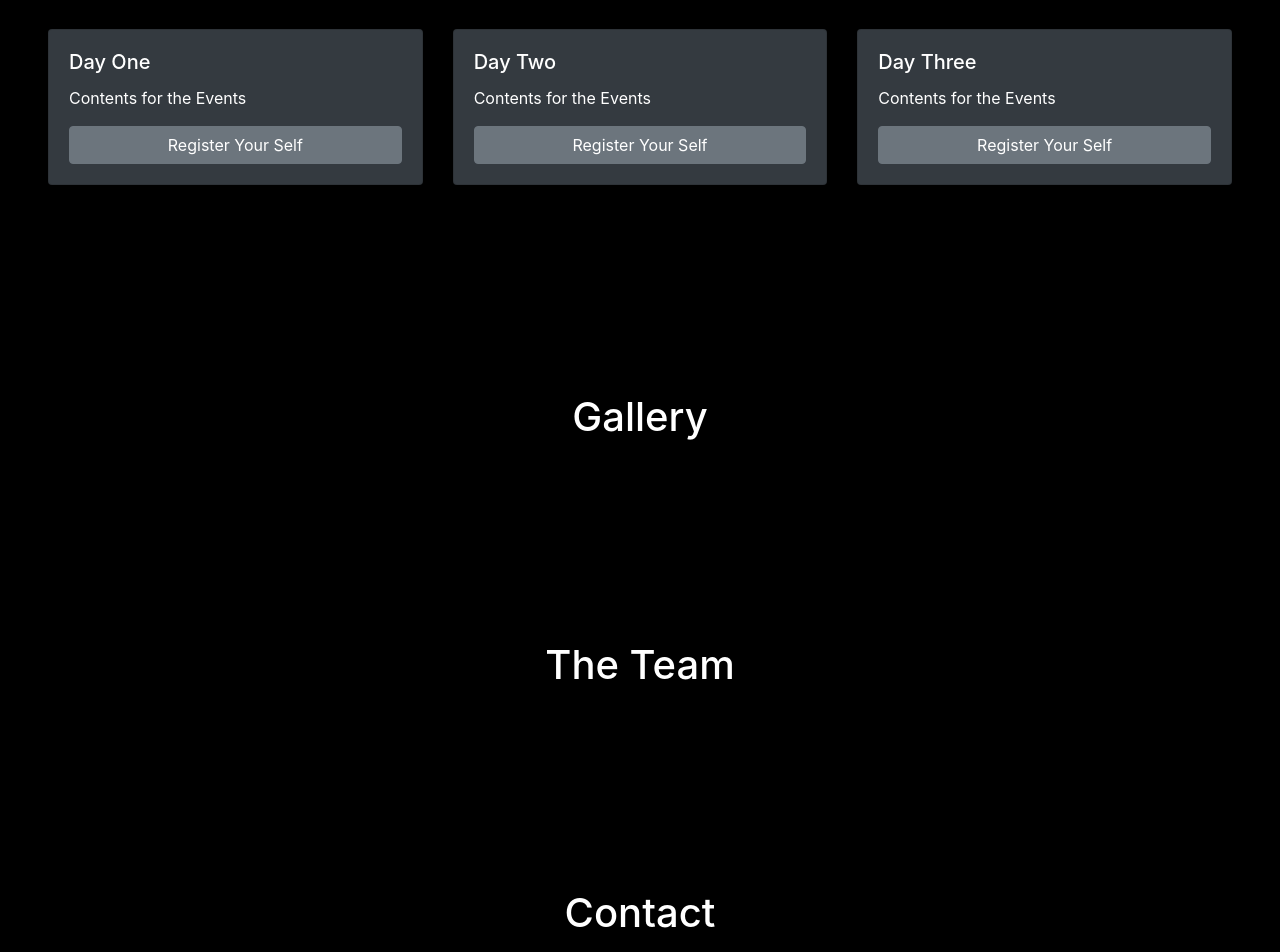
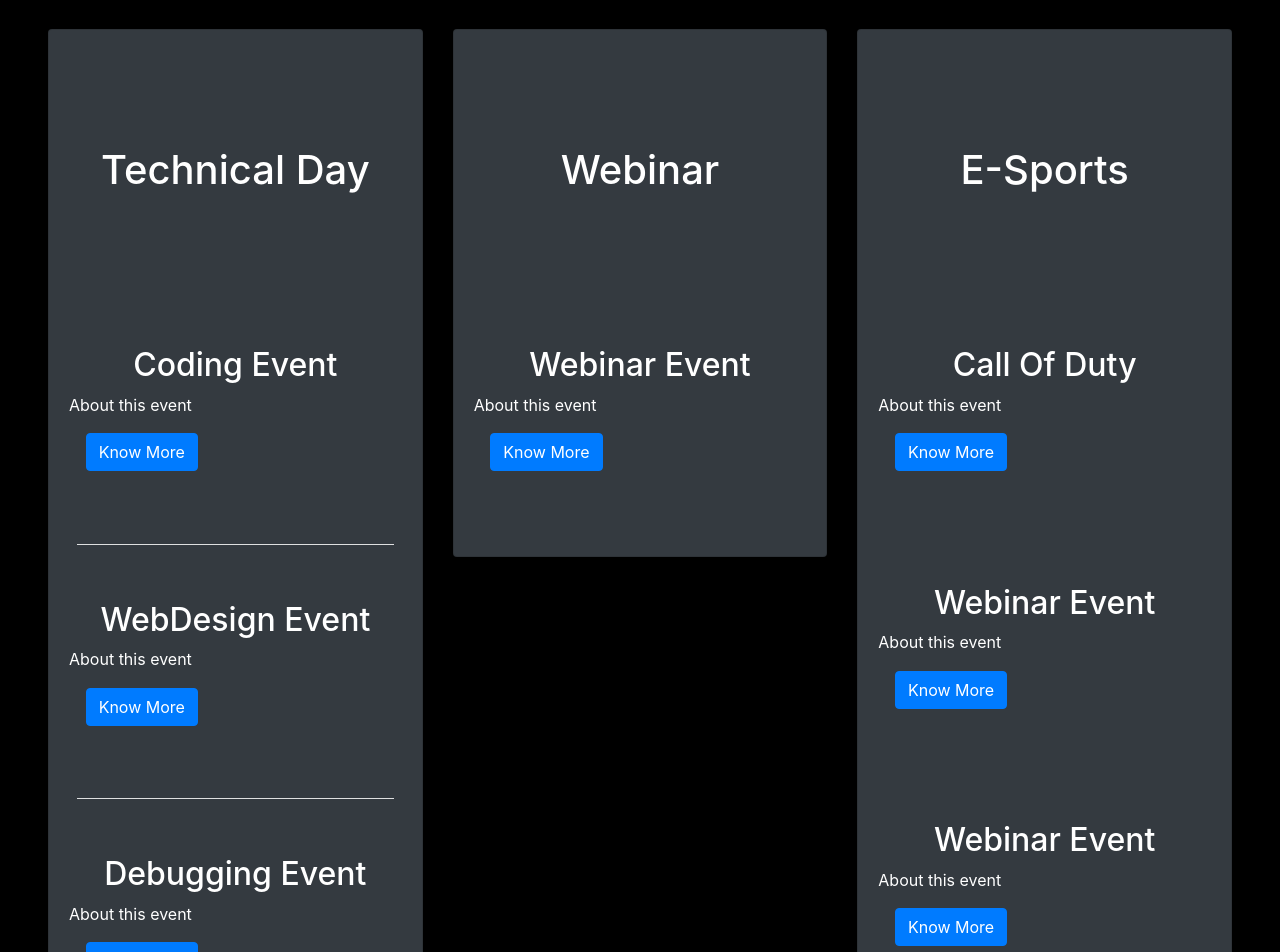
Before and after one commit to Mihir06121/TechNova, a React (Create React App) app: page / in a window 1280 px wide. Shown: the part 1400-2352 px from the top of the page. Built offline with nearby package versions, Linux system fonts and the light colour scheme.

Commit message:
Events Added

```diff
--- a/src/App.jsx
+++ b/src/App.jsx
@@ -10,8 +10,8 @@ import AOS from'aos';
 
  const App = () => {
 
-  let suggestion = "This site is still under development, stay tunned"
-  alert(suggestion)
+  // let suggestion = "This site is still under development, stay tunned"
+  // alert(suggestion)
 
     AOS.init({
       duration:'1200',
--- a/src/components/About.jsx
+++ b/src/components/About.jsx
@@ -2,7 +2,7 @@ import React from 'react'
 
 const About = () => {
     return(
-        <div id="about">
+        <div id="about" data-aos="flip-up" data-aos-delay="200">
             <div align="center" className="container pt-5 pb-5">
                 <h1>About TechNova</h1>
             </div>
--- a/src/components/Events.jsx
+++ b/src/components/Events.jsx
@@ -1,7 +1,18 @@
-import React from 'react'
-import { Card, Button, CardTitle, CardText, Row, Col } from 'reactstrap';
+import React, { useState } from 'react'
+import { Card, CardTitle, CardText, Row, Col } from 'reactstrap';
+// import { Button } from 'reactstrap';
+import Technical from './Events/Coding'
+import WebDesign from './Events/WebDesign'
+import Debugging from './Events/Debugging'
+import Quiz from './Events/Quiz'
+import Webinar from './Events/Webinar';
+import CallOfDuty from './Events/CallOfDuty';
+import Valorent from './Events/Valorent';
+import Csgo from './Events/Csgo';
 
 const Events = () => {
+
+
     return(
         <div id="events" className="pt-5 pb-5">
             <div align="center" className="pt-5 pb-5">
@@ -11,27 +22,37 @@ const Events = () => {
                 <Row className="bg-black">
                     <Col className="bg-t pt-3 pb-3" sm="4">
                         <Card className="bg-dark" body>
-                        <CardTitle tag="h5">Day One</CardTitle>
-                        <CardText>Contents for the Events</CardText>
-                        <Button>Register Your Self</Button>
+                        <div align="center" className="pt-5 pb-5">
+                            <h1 className="pt-5 pb-5">Technical Day</h1>
+                        </div>
+                            <Technical /><hr className="bg-light m-2" />
+                            <WebDesign /><hr className="bg-light m-2" />
+                            <Debugging /><hr className="bg-light m-2" />
+                            <Quiz /><hr className="bg-light m-2" />
                         </Card>
                     </Col>
                     <Col className="bg-t pt-3 pb-3" sm="4">
                         <Card className="bg-dark" body>
-                        <CardTitle tag="h5">Day Two</CardTitle>
-                        <CardText>Contents for the Events</CardText>
-                        <Button>Register Your Self</Button>
+                        <div align="center" className="pt-5 pb-5">
+                            <h1 className="pt-5 pb-5">Webinar</h1>
+                        </div>
+                        <Webinar />
                         </Card>
                     </Col>
                     <Col className="bg-t pt-3 pb-3" sm="4">
                         <Card className="bg-dark" body>
-                        <CardTitle tag="h5">Day Three</CardTitle>
-                        <CardText>Contents for the Events</CardText>
-                        <Button>Register Your Self</Button>
+                        <div align="center" className="pt-5 pb-5">
+                            <h1 className="pt-5 pb-5">E-Sports</h1>
+                        </div>
+                        <CallOfDuty />
+                        <Valorent />
+                        <Csgo />
                         </Card>
                     </Col>
                 </Row>
             </div>
+
+
         </div>
     )
 }
--- /dev/null
+++ b/src/components/Events/CallOfDuty.jsx
@@ -0,0 +1,31 @@
+import React, { useState} from 'react'
+
+import { Collapse, Button, CardBody, Card, Table } from 'reactstrap';
+
+const CallOfDuty = () => {
+
+    const [isOpen, setIsOpen] = useState(false);
+    const toggle = () => setIsOpen(!isOpen);
+
+    return(
+
+        <div className="pt-5 pb-5">
+            <h2 align="center">
+                Call Of Duty
+            </h2>
+            <div>
+                About this event
+            </div>
+            <Button color="primary" onClick={toggle} style={{ margin: '5%' }}>Know More</Button>
+                <Collapse isOpen={isOpen} align="center">
+                    <Card className="bg-dark">
+                        <CardBody style={{textAlign:"left"}}>
+                        </CardBody>
+                    </Card>
+                        <Button color="outline-primary" onClick={toggle} style={{ margin: '5%' }}>Close</Button>
+            </Collapse>
+        </div>
+    )
+}
+
+export default CallOfDuty
--- /dev/null
+++ b/src/components/Events/Coding.jsx
@@ -0,0 +1,31 @@
+import React, { useState} from 'react'
+
+import { Collapse, Button, CardBody, Card, Table } from 'reactstrap';
+
+const Technical = () => {
+
+    const [isOpen, setIsOpen] = useState(false);
+    const toggle = () => setIsOpen(!isOpen);
+
+    return(
+
+        <div className="pt-5 pb-5">
+            <h2 align="center">
+                Coding Event
+            </h2>
+            <div>
+                About this event
+            </div>
+            <Button color="primary" onClick={toggle} style={{ margin: '5%' }}>Know More</Button>
+                <Collapse isOpen={isOpen} align="center">
+                    <Card className="bg-dark">
+                        <CardBody style={{textAlign:"left"}}>
+                        </CardBody>
+                    </Card>
+                        <Button color="outline-primary" onClick={toggle} style={{ margin: '5%' }}>Close</Button>
+            </Collapse>
+        </div>
+    )
+}
+
+export default Technical
--- /dev/null
+++ b/src/components/Events/Csgo.jsx
@@ -0,0 +1,31 @@
+import React, { useState} from 'react'
+
+import { Collapse, Button, CardBody, Card, Table } from 'reactstrap';
+
+const Csgo = () => {
+
+    const [isOpen, setIsOpen] = useState(false);
+    const toggle = () => setIsOpen(!isOpen);
+
+    return(
+
+        <div className="pt-5 pb-5">
+            <h2 align="center">
+                Webinar Event
+            </h2>
+            <div>
+                About this event
+            </div>
+            <Button color="primary" onClick={toggle} style={{ margin: '5%' }}>Know More</Button>
+                <Collapse isOpen={isOpen} align="center">
+                    <Card className="bg-dark">
+                        <CardBody style={{textAlign:"left"}}>
+                        </CardBody>
+                    </Card>
+                        <Button color="outline-primary" onClick={toggle} style={{ margin: '5%' }}>Close</Button>
+            </Collapse>
+        </div>
+    )
+}
+
+export default Csgo
--- /dev/null
+++ b/src/components/Events/Debugging.jsx
@@ -0,0 +1,31 @@
+import React, { useState} from 'react'
+
+import { Collapse, Button, CardBody, Card, Table } from 'reactstrap';
+
+const Debugging = () => {
+
+    const [isOpen, setIsOpen] = useState(false);
+    const toggle = () => setIsOpen(!isOpen);
+
+    return(
+
+        <div className="pt-5 pb-5">
+            <h2 align="center">
+                Debugging Event
+            </h2>
+            <div>
+                About this event
+            </div>
+            <Button color="primary" onClick={toggle} style={{ margin: '5%' }}>Know More</Button>
+                <Collapse isOpen={isOpen} align="center">
+                    <Card className="bg-dark">
+                        <CardBody style={{textAlign:"left"}}>
+                        </CardBody>
+                    </Card>
+                        <Button color="outline-primary" onClick={toggle} style={{ margin: '5%' }}>Close</Button>
+            </Collapse>
+        </div>
+    )
+}
+
+export default Debugging
--- /dev/null
+++ b/src/components/Events/Quiz.jsx
@@ -0,0 +1,31 @@
+import React, { useState} from 'react'
+
+import { Collapse, Button, CardBody, Card, Table } from 'reactstrap';
+
+const Quiz = () => {
+
+    const [isOpen, setIsOpen] = useState(false);
+    const toggle = () => setIsOpen(!isOpen);
+
+    return(
+
+        <div className="pt-5 pb-5">
+            <h2 align="center">
+                Quiz Event
+            </h2>
+            <div>
+                About this event
+            </div>
+            <Button color="primary" onClick={toggle} style={{ margin: '5%' }}>Know More</Button>
+                <Collapse isOpen={isOpen} align="center">
+                    <Card className="bg-dark">
+                        <CardBody style={{textAlign:"left"}}>
+                        </CardBody>
+                    </Card>
+                        <Button color="outline-primary" onClick={toggle} style={{ margin: '5%' }}>Close</Button>
+            </Collapse>
+        </div>
+    )
+}
+
+export default Quiz
--- /dev/null
+++ b/src/components/Events/Valorent.jsx
@@ -0,0 +1,31 @@
+import React, { useState} from 'react'
+
+import { Collapse, Button, CardBody, Card, Table } from 'reactstrap';
+
+const Valorent = () => {
+
+    const [isOpen, setIsOpen] = useState(false);
+    const toggle = () => setIsOpen(!isOpen);
+
+    return(
+
+        <div className="pt-5 pb-5">
+            <h2 align="center">
+                Webinar Event
+            </h2>
+            <div>
+                About this event
+            </div>
+            <Button color="primary" onClick={toggle} style={{ margin: '5%' }}>Know More</Button>
+                <Collapse isOpen={isOpen} align="center">
+                    <Card className="bg-dark">
+                        <CardBody style={{textAlign:"left"}}>
+                        </CardBody>
+                    </Card>
+                        <Button color="outline-primary" onClick={toggle} style={{ margin: '5%' }}>Close</Button>
+            </Collapse>
+        </div>
+    )
+}
+
+export default Valorent
--- /dev/null
+++ b/src/components/Events/WebDesign.jsx
@@ -0,0 +1,31 @@
+import React, { useState} from 'react'
+
+import { Collapse, Button, CardBody, Card, Table } from 'reactstrap';
+
+const WebDesign = () => {
+
+    const [isOpen, setIsOpen] = useState(false);
+    const toggle = () => setIsOpen(!isOpen);
+
+    return(
+
+        <div className="pt-5 pb-5">
+            <h2 align="center">
+                WebDesign Event
+            </h2>
+            <div>
+                About this event
+            </div>
+            <Button color="primary" onClick={toggle} style={{ margin: '5%' }}>Know More</Button>
+                <Collapse isOpen={isOpen} align="center">
+                    <Card className="bg-dark">
+                        <CardBody style={{textAlign:"left"}}>
+                        </CardBody>
+                    </Card>
+                        <Button color="outline-primary" onClick={toggle} style={{ margin: '5%' }}>Close</Button>
+            </Collapse>
+        </div>
+    )
+}
+
+export default WebDesign
--- /dev/null
+++ b/src/components/Events/Webinar.jsx
@@ -0,0 +1,31 @@
+import React, { useState} from 'react'
+
+import { Collapse, Button, CardBody, Card, Table } from 'reactstrap';
+
+const Webinar = () => {
+
+    const [isOpen, setIsOpen] = useState(false);
+    const toggle = () => setIsOpen(!isOpen);
+
+    return(
+
+        <div className="pt-5 pb-5">
+            <h2 align="center">
+                Webinar Event
+            </h2>
+            <div>
+                About this event
+            </div>
+            <Button color="primary" onClick={toggle} style={{ margin: '5%' }}>Know More</Button>
+                <Collapse isOpen={isOpen} align="center">
+                    <Card className="bg-dark">
+                        <CardBody style={{textAlign:"left"}}>
+                        </CardBody>
+                    </Card>
+                        <Button color="outline-primary" onClick={toggle} style={{ margin: '5%' }}>Close</Button>
+            </Collapse>
+        </div>
+    )
+}
+
+export default Webinar
```
Also changed, not shown: technova.txt (added), 2 other files (tests, documents, lock files or other folders).
